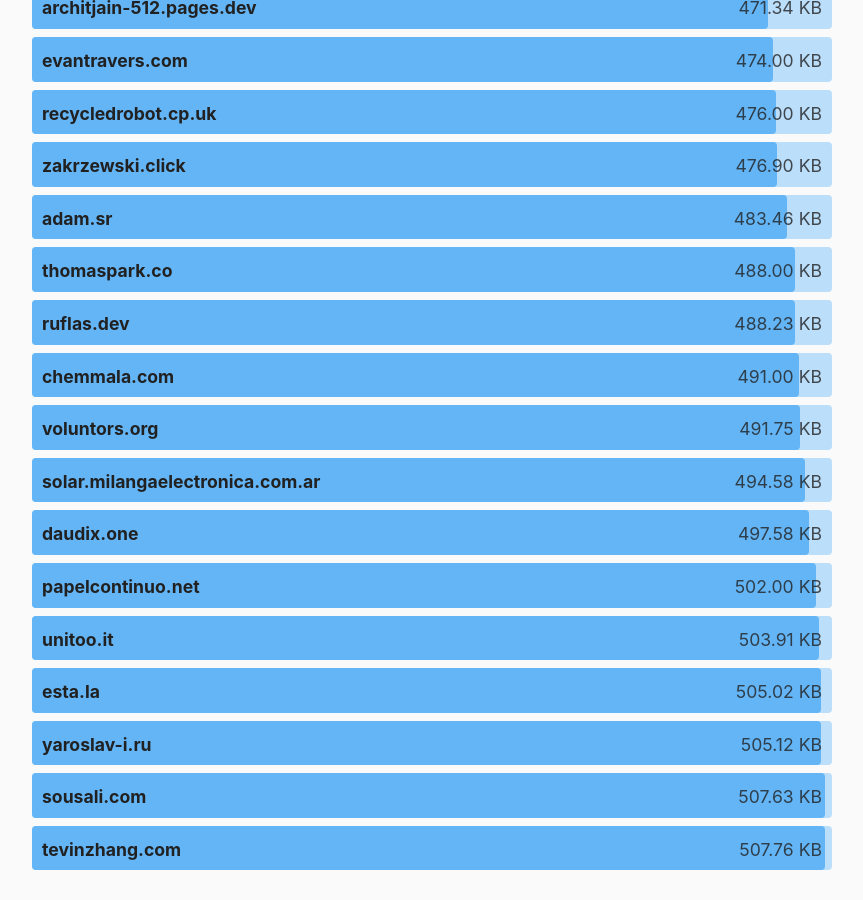
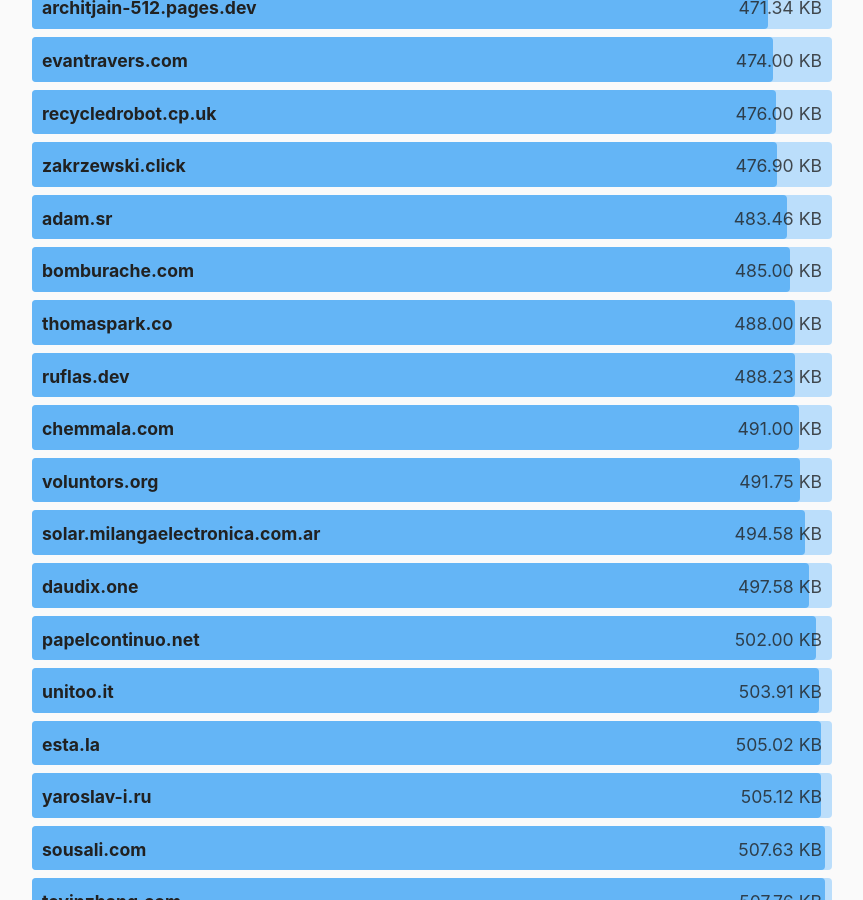
Before and after one commit to kevquirk/512kb.club, a Jekyll site: the page built from index.md, in a window 1280 px wide and 900 px high, scrolled down 45462 px. Shown: the whole window, without its empty margins (208-1071 px from the left). Built offline with Jekyll 4.4.1, drawn with Linux system fonts in a browser that asks for light colours.

Commit message:
Update sites.yml
+ bomburache.com

```diff
--- a/_data/sites.yml
+++ b/_data/sites.yml
@@ -1,3 +1,8 @@
+- domain: bomburache.com
+  url: http://bomburache.com
+  size: 485
+  last_checked: 2025-07-21
+
 - domain: 0xedward.io
   url: https://0xedward.io/
   size: 41.02
```
